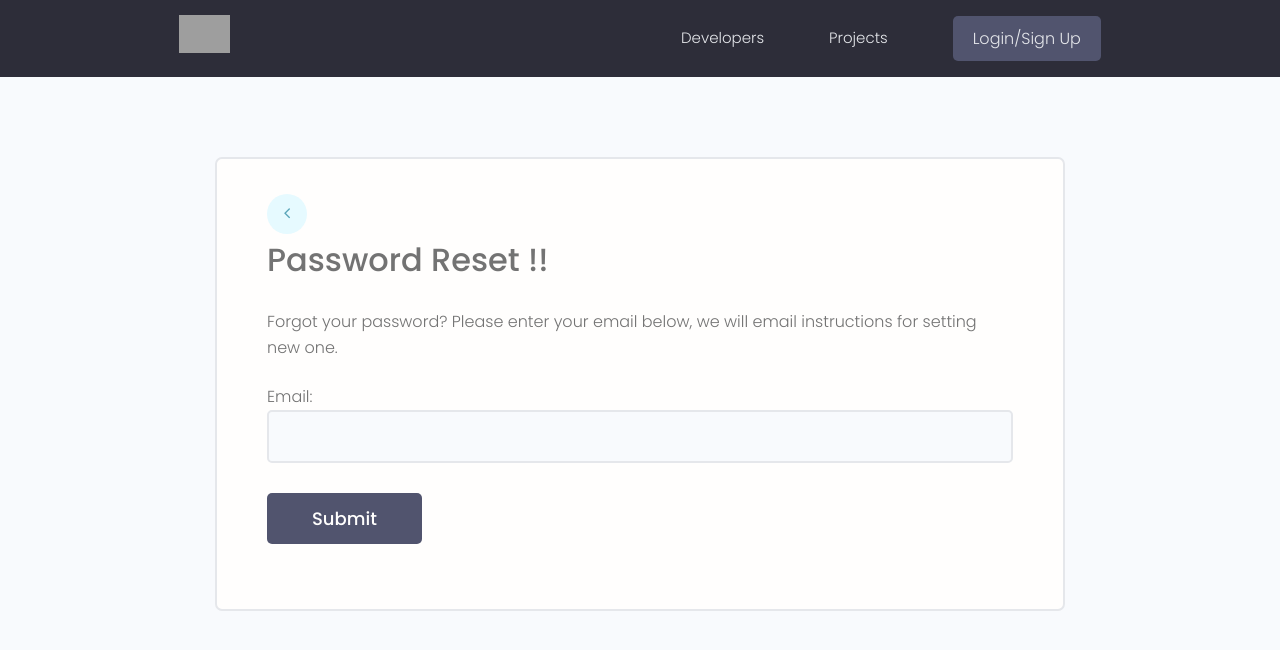
After one commit to maitry1998/Devleopers-Instagram, a Django app: page /reset_password/ in a window 1280 px wide. The commit adds this page. Shown: the top 650 px of the page. Run offline with Django 4.2, Linux system fonts and the light colour scheme; grey boxes are pictures that could not be loaded.

Commit message:
Password resent done

```diff
--- a/devsearch/settings.py
+++ b/devsearch/settings.py
@@ -155,8 +155,4 @@ EMAIL_HOST = 'smtp.gmail.com'
 EMAIL_USE_TLS = True
 EMAIL_PORT = 587
 EMAIL_HOST_USER = "unofficialmaitry@gmail.com"  # Your email address
-EMAIL_HOST_PASSWORD = "gkrbggtszopxmtay"   # Your app password
-
-# sid : Allsame@123
-# bansi : Allsame@123
-# gkrb ggts zopx mtay
+EMAIL_HOST_PASSWORD = "asdaswsfvkbsfdsypkjuofsdfjcsdfdsgfjum"   # Your app password
--- a/devsearch/urls.py
+++ b/devsearch/urls.py
@@ -3,11 +3,23 @@ from django.contrib import admin
 from django.urls import path,include
 from django.conf import settings
 from django.conf.urls.static import static
+from django.contrib.auth import views as auth_views
+
 
 urlpatterns = [
     path('admin/', admin.site.urls),
     path('projects/',include('projects.urls')),
     path('',include('users.urls')),
+
+
+    #Password_Reset views are django built in here
+    path('reset_password/',auth_views.PasswordResetView.as_view(template_name = "reset_password.html"), name="reset_password"),
+    path('reset_password_sent/',auth_views.PasswordResetDoneView.as_view(template_name = "reset_password_sent.html"), name="password_reset_done"),
+    path('reset/<uidb64>/<token>/',auth_views.PasswordResetConfirmView.as_view(template_name = "reset.html"), name="password_reset_confirm"),
+    path('reset_password_complete/',auth_views.PasswordResetCompleteView.as_view(template_name = "reset_password_complete.html"), name="password_reset_complete"),
+
+
+
 ]
 
 urlpatterns += static(settings.MEDIA_URL , document_root = settings.MEDIA_ROOT )
--- a/templates/form-template.html
+++ b/templates/form-template.html
@@ -8,7 +8,7 @@
     <main class="formPage my-xl">
         <div class="content-box">
             <div class="formWrapper">
-                <a class="backButton" href="#"><i class="fa fa-angle-left"></i></a>
+                <a class="backButton" href="{% url 'login' %}"><i class="fa fa-angle-left"></i></a>
                 <br>
 
                 <form class="form" method="POST">
--- /dev/null
+++ b/templates/reset_password.html
@@ -0,0 +1,52 @@
+{% extends 'main.html' %}
+
+{% block content %}
+<style>
+
+input[type='text'],
+input[type='email'],
+input[type='password'],
+input[type='number'] {
+  min-width: 24rem;
+  width: 100%;
+  padding: 1.2rem 1.5rem;
+  border-radius: 0.5rem;
+  border: 2px solid var(--color-light);
+  transition: all 0.3s ease-in-out;
+  background-color: var(--color-bg);
+}
+
+input[type='text']:focus,
+input[type='email']:focus,
+input[type='password']:focus,
+input[type='number']:focus,
+input[type='text']:active,
+input[type='email']:active,
+input[type='password']:active{
+  outline: none;
+  border: 2px solid var(--color-main);
+}
+
+</style>
+
+
+<main class="formPage my-xl">
+    <div class="content-box">
+        <div class="formWrapper">
+            <a class="backButton" href="{% url 'login' %}"><i class="fa fa-angle-left"></i></a>
+            <h3> Password Reset !! </h3>
+            <br>
+
+            <p>Forgot your password? Please enter your email below, we will email instructions for setting new one.</p>
+            <br>
+
+
+            <form class="form" method="POST">
+                {% csrf_token %}
+                {{form.as_p}}
+                <input class="btn btn--sub btn--lg  my-md" type="submit" value="Submit" />
+            </form>
+        </div>
+    </div>
+</main>
+{% endblock content %}
--- a/users/templates/users/login_register.html
+++ b/users/templates/users/login_register.html
@@ -100,7 +100,7 @@
         </div>
         <div class="auth__actions">
           <input class="btn btn--sub btn--lg" type="submit" value="Log In" />
-          <a href="forgetpassword.html">Forget Password?</a>
+          <a href="{% url 'reset_password' %}">Forget Password?</a>
         </div>
       </form>
       <div class="auth__alternative">
```
Also changed, not shown: templates/reset.html (added, +51 -0 lines), templates/reset_password_complete.html (added, +45 -0 lines), templates/reset_password_sent.html (added, +30 -0 lines), db.sqlite3.
